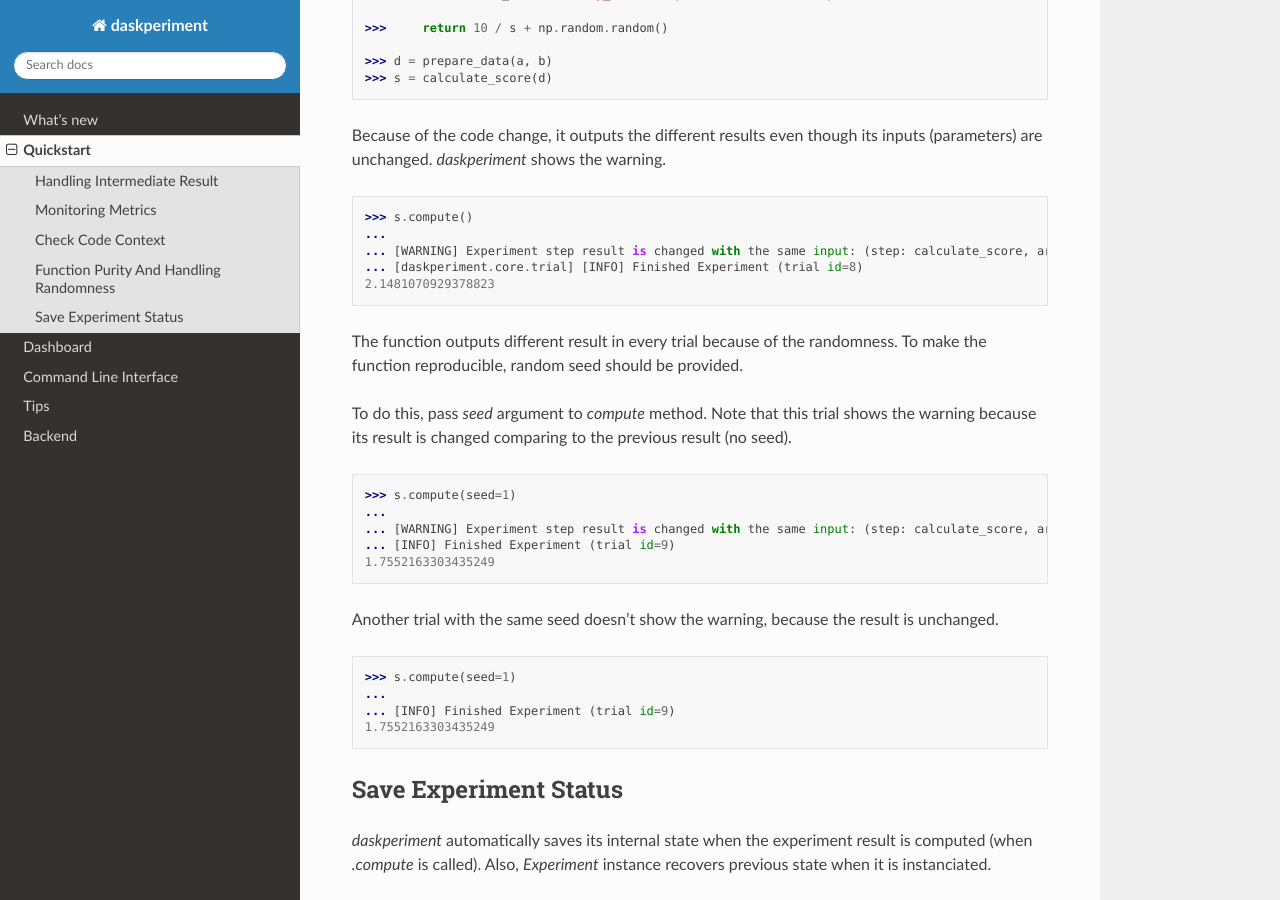
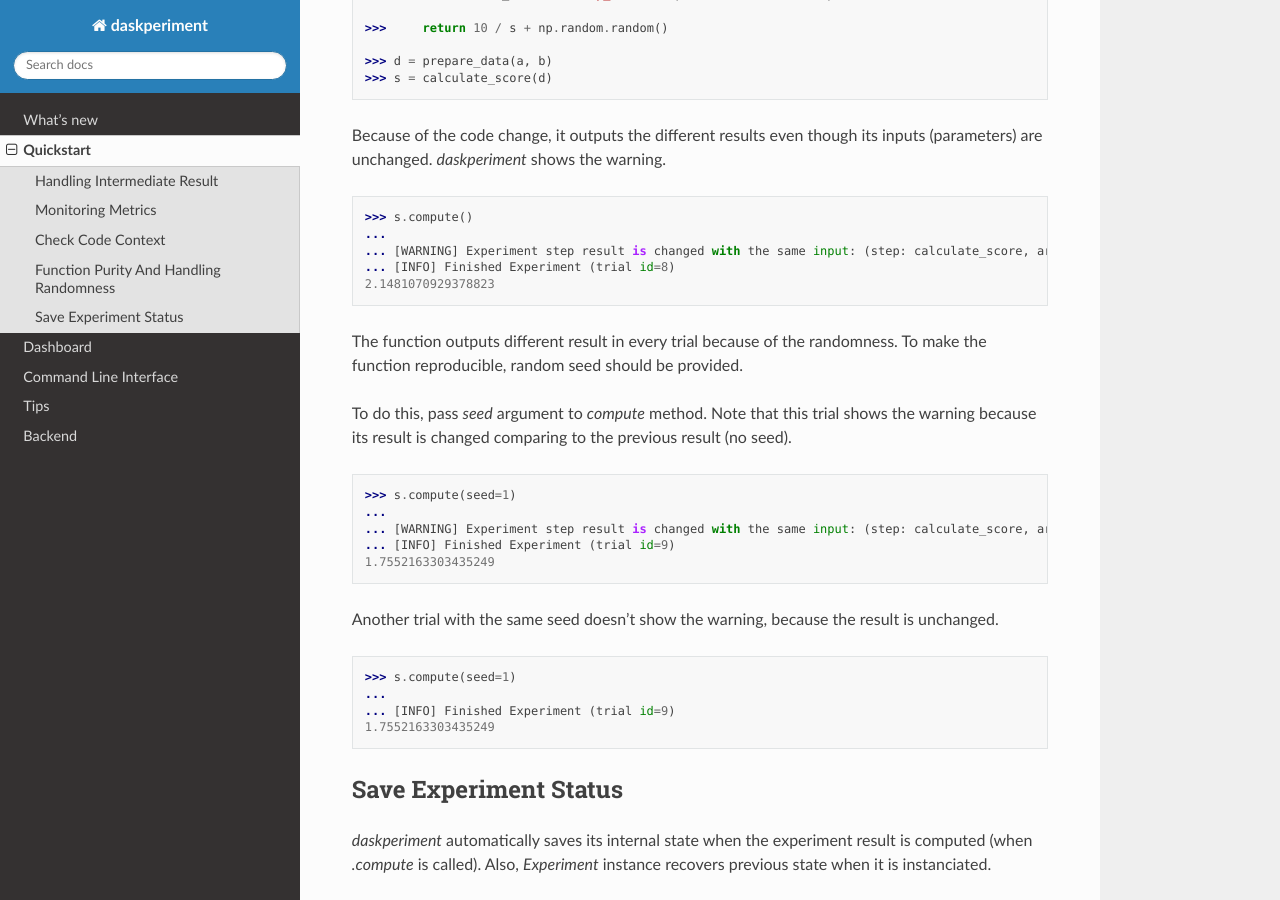
Before and after one commit to sinhrks/daskperiment, a Sphinx documentation site: the page built from docs/source/quickstart.rst, in a window 1280 px wide and 900 px high, scrolled down 6077 px. Built offline with Sphinx 7.4.7 and the Read the Docs theme 2.0.0, drawn with Linux system fonts in a browser that asks for light colours.

Commit message:
Doc: Abbreviate log fmt

```diff
--- a/docs/source/quickstart.rst
+++ b/docs/source/quickstart.rst
@@ -334,7 +334,7 @@
    >>> s.compute()
    ...
    ... [WARNING] Experiment step result is changed with the same input: (step: calculate_score, args: (7,), kwargs: {})
-   ... [daskperiment.core.trial] [INFO] Finished Experiment (trial id=8)
+   ... [INFO] Finished Experiment (trial id=8)
    2.1481070929378823
 
 The function outputs different result in every trial because of the randomness.
```
